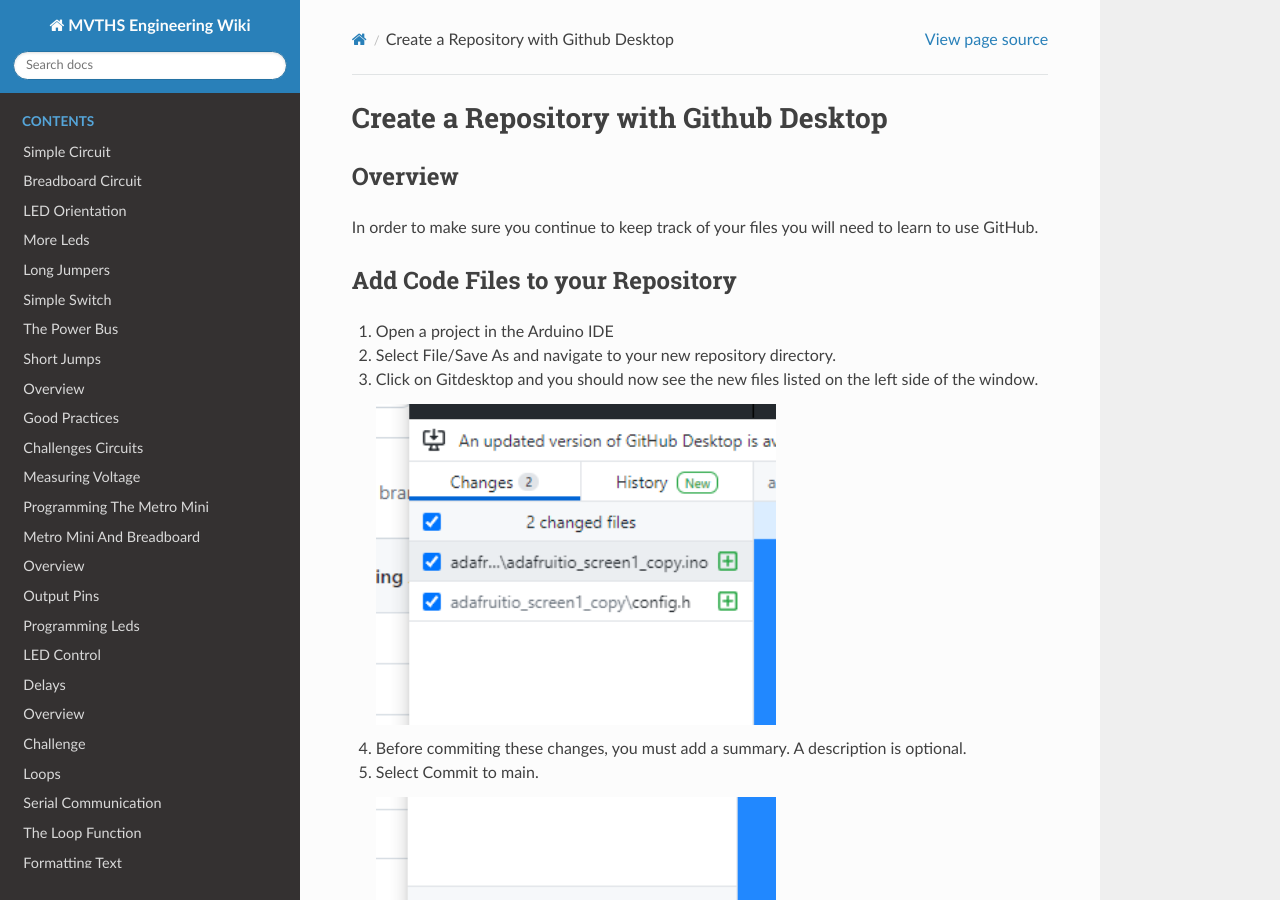
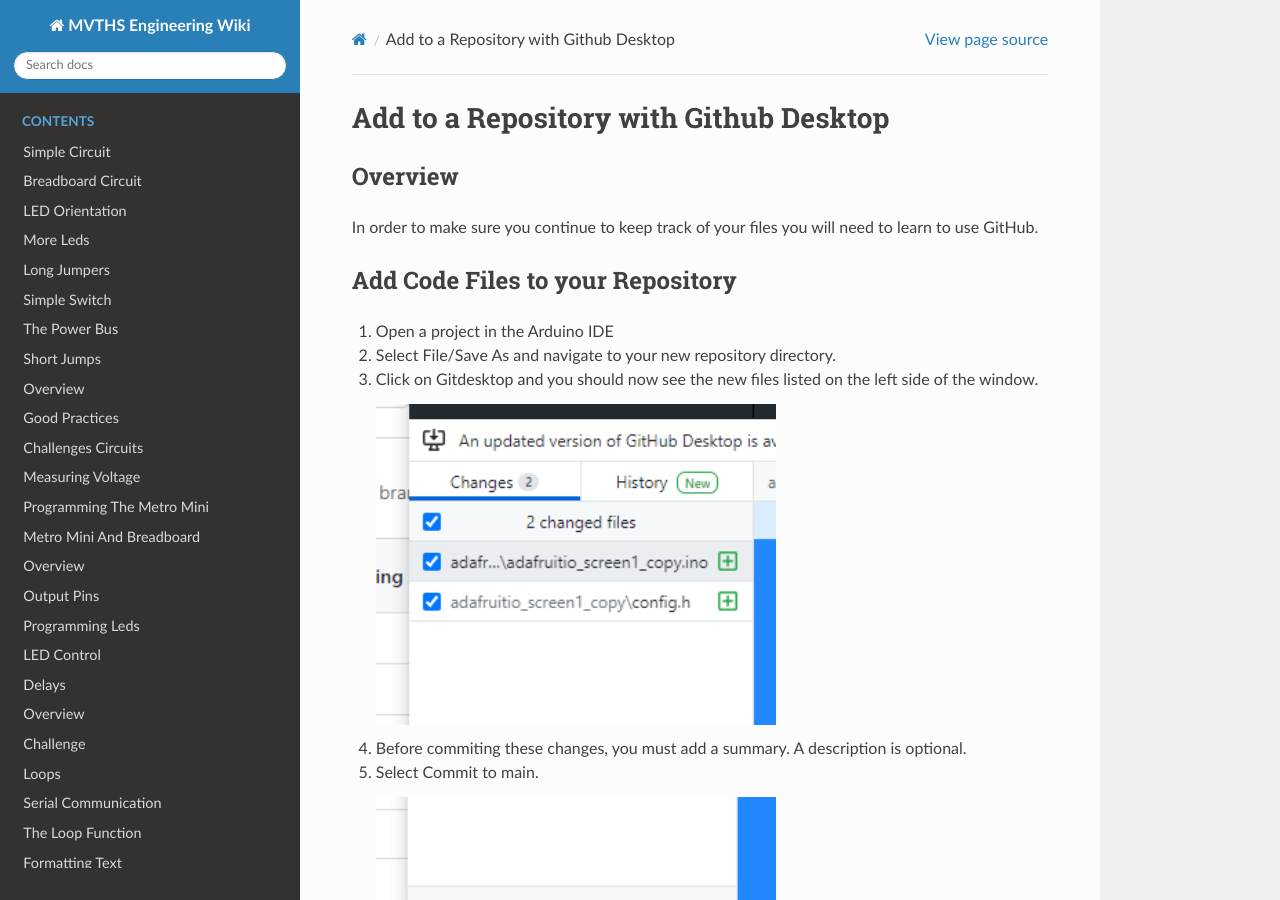
Before and after one commit to maxtkc/mvths-wiki, a Sphinx documentation site: the page built from docs/105-git-add.rst, in a window 1280 px wide and 900 px high. Built offline with Sphinx 7.4.7 and the Read the Docs theme 2.0.0, drawn with Linux system fonts in a browser that asks for light colours; pages that are not in the unit, such as notebooks, are missing from menus.

Commit message:
Update 105-git-add.rst

```diff
--- a/docs/105-git-add.rst
+++ b/docs/105-git-add.rst
@@ -1,4 +1,4 @@
-Create a Repository with Github Desktop
+Add to a Repository with Github Desktop
 =================
 
 Overview
```
